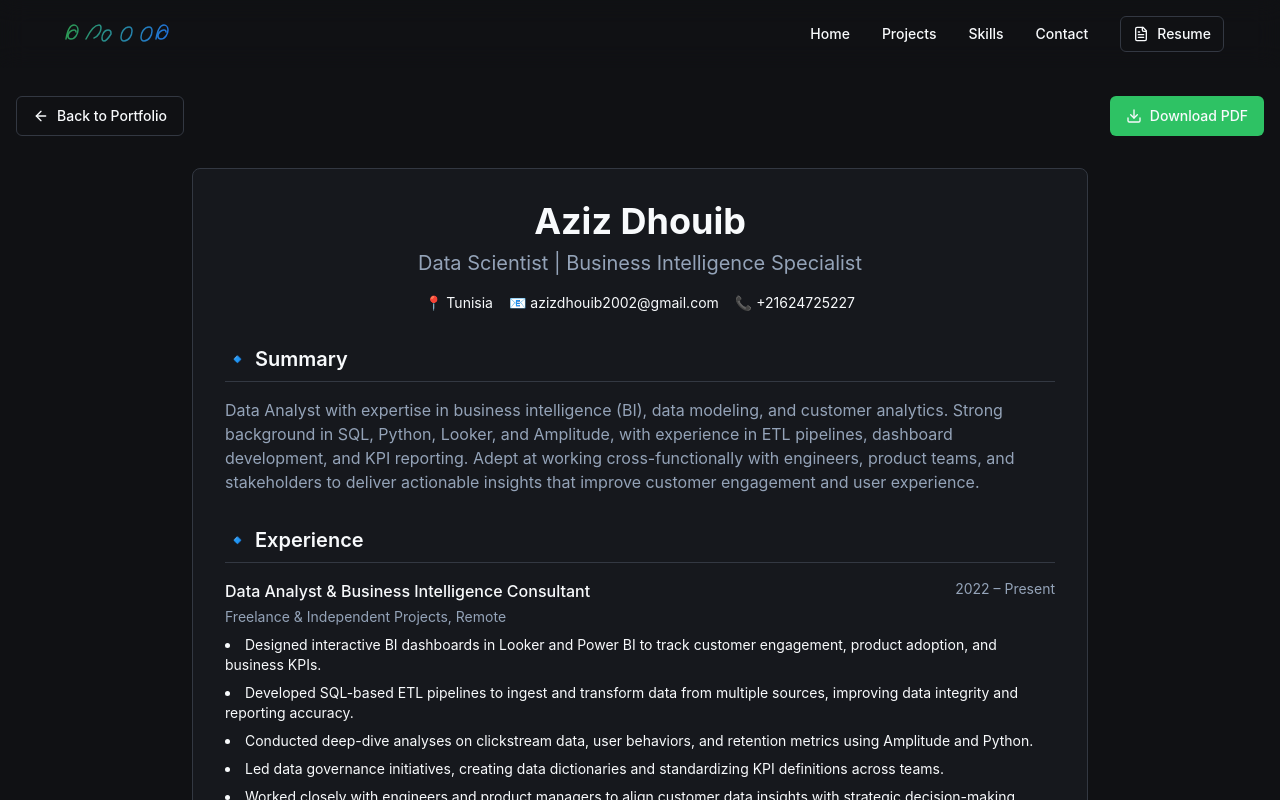
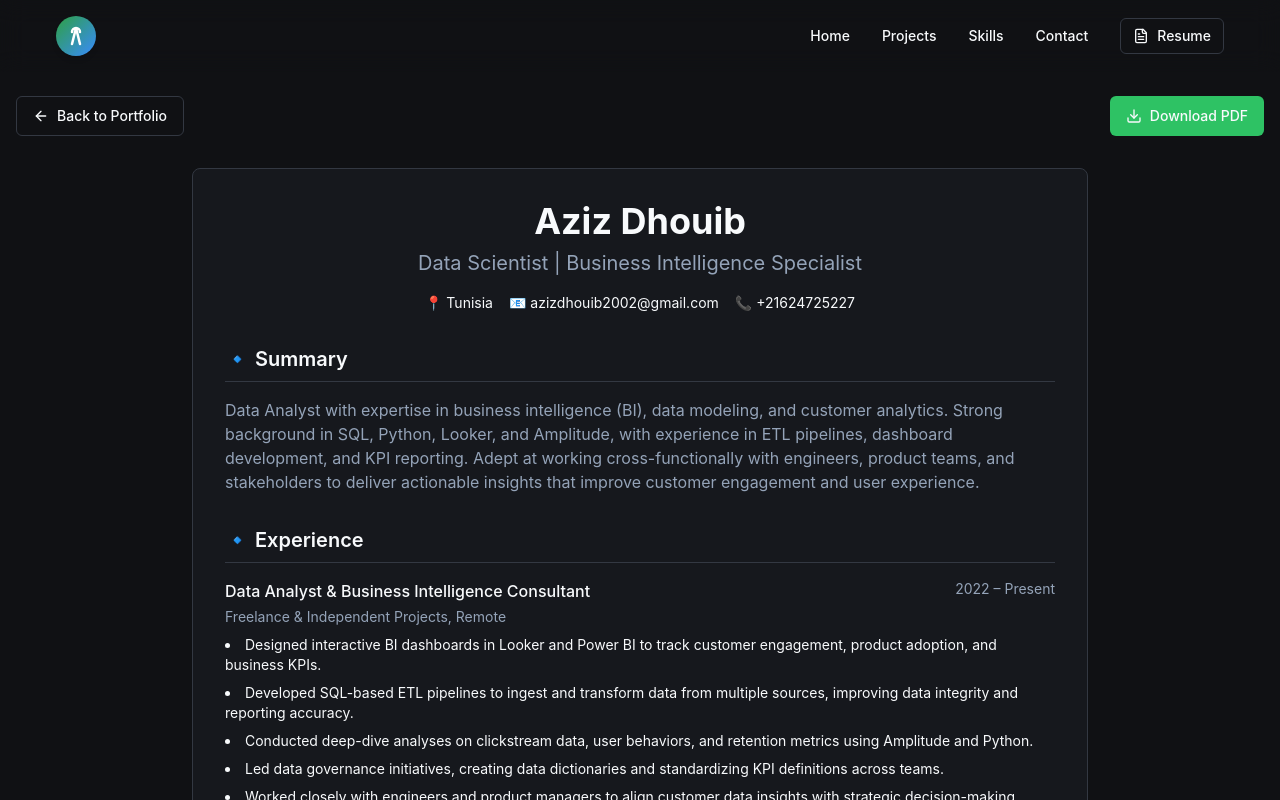
Before and after one commit to jefryV1/azdev, a React (Vite) app: page /resume in a window 1280 px wide. Shown: the top 800 px of the page. Built offline with nearby package versions, Linux system fonts and the light colour scheme; a web font is replaced by a local one.

Commit message:
Refactor: Update logo component
Update the logo component to display a single letter.

```diff
--- a/src/components/Navbar.tsx
+++ b/src/components/Navbar.tsx
@@ -33,33 +33,26 @@ const Navbar = () => {
       )}
     >
       <div className="container mx-auto flex items-center justify-between">
-        <a href="#hero" className="font-bold flex items-center">
+        <a href="#hero" className="font-bold flex items-center" aria-label="Home">
+          {/* Minimalist single letter logo */}
+          <div className="relative w-10 h-10 flex items-center justify-center rounded-full bg-gradient-to-br from-github-accent to-github-highlight transition-all duration-300 hover:scale-110 shadow-md">
             <svg
-            width="120"
-            height="30"
-            viewBox="0 0 120 30"
+              width="24"
+              height="24"
+              viewBox="0 0 24 24"
               fill="none"
               xmlns="http://www.w3.org/2000/svg"
-            className="transition-all duration-300 hover:scale-105"
+              className="text-white"
             >
-            {/* Signature-like path for "Portfolio" */}
               <path
-              d="M10 20c2-12 5-14 8-14 2 0 4 2 4 5 0 4-3 9-7 9-2 0-3-1-3-3 0-3 3-6 6-6 1 0 2 1 2 2M30 20c5-10 10-14 13-14 1 0 2 1 2 3 0 3-3 9-7 10M55 15c-3 5-5 7-7 7-1 0-2-1-2-3 0-3 2-8 6-8 2 0 3 1 3 3v1M65 18c0-4 3-10 8-10 2 0 3 1 3 4 0 4-3 10-8 10-2 0-3-1-3-4zM85 18c0-4 3-10 8-10 2 0 3 1 3 4 0 4-3 10-8 10-2 0-3-1-3-4zM100 20c2-12 5-14 8-14 2 0 4 2 4 5 0 4-3 9-7 9-2 0-3-1-3-3 0-3 3-6 6-6 1 0 2 1 2 2"
-              stroke="url(#gradient)"
-              strokeWidth="1.5"
+                d="M12 4L8 20M12 4L16 20M12 4C14.2091 4 16 5.79086 16 8M12 4C9.79086 4 8 5.79086 8 8"
+                stroke="currentColor"
+                strokeWidth="2.5"
                 strokeLinecap="round"
                 strokeLinejoin="round"
-              fill="none"
-              className="text-gradient"
               />
-            {/* Gradient definition */}
-            <defs>
-              <linearGradient id="gradient" x1="0" y1="0" x2="120" y2="30" gradientUnits="userSpaceOnUse">
-                <stop offset="0%" stopColor="#2ea043" />
-                <stop offset="100%" stopColor="#1f6feb" />
-              </linearGradient>
-            </defs>
             </svg>
+          </div>
         </a>
 
         {/* Desktop Navigation */}
```
Lines whose indentation alone changed are shown as unchanged.
